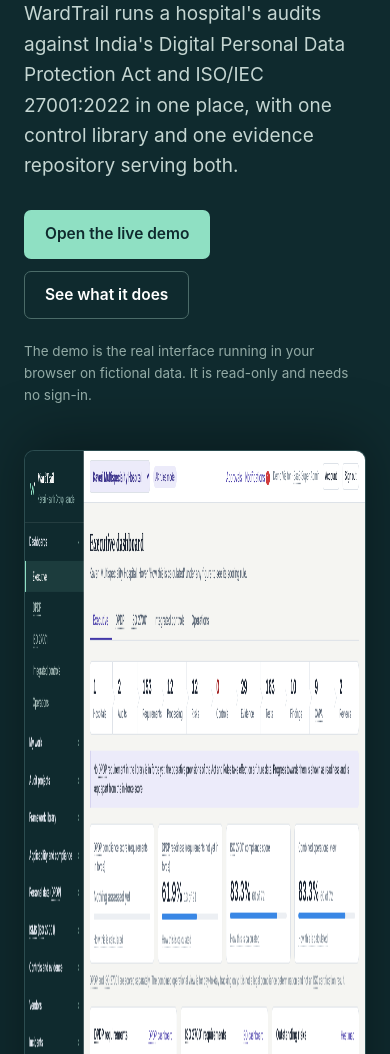
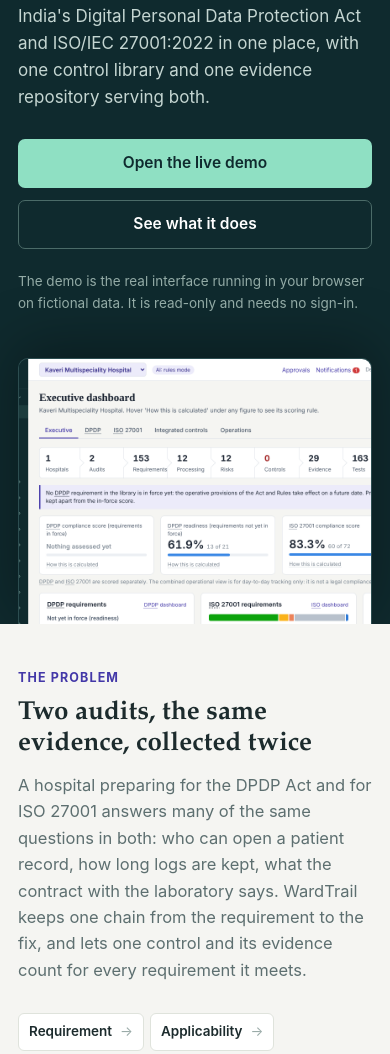
Before and after one commit to ClauseTrail/wardtrail-site, a plain HTML site: page index.html in a window 390 px wide. Shown: the part 237-1291 px from the top of the page. Drawn offline with Linux system fonts and the light colour scheme.

Commit message:
Fix distorted hero image; make screenshots readable on phones
Co-Authored-By: Claude Fable 5.2 <noreply@anthropic.com>
Claude-Session: https://claude.ai/code/session_017m1U1Xjhw899iGf1Tbhvyu

```diff
--- a/index.html
+++ b/index.html
@@ -11,7 +11,7 @@
   --serif: "Iowan Old Style", "Palatino Linotype", Palatino, Georgia, serif; --sans: Inter, -apple-system, "Segoe UI", Roboto, "Helvetica Neue", Arial, sans-serif; }
 * { box-sizing: border-box; } html { scroll-behavior: smooth; }
 body { margin: 0; font: 16px/1.6 var(--sans); color: var(--text); background: var(--paper); }
-a { color: var(--iris); } img { max-width: 100%; display: block; }
+a { color: var(--iris); } img { max-width: 100%; height: auto; display: block; }
 .wrap { max-width: 1120px; margin: 0 auto; padding: 0 24px; }
 h1, h2, h3 { font-family: var(--serif); line-height: 1.2; margin: 0; text-wrap: balance; }
 h2 { font-size: clamp(26px, 3.4vw, 36px); margin-bottom: 12px; } h3 { font-size: 20px; margin-bottom: 6px; }
@@ -28,7 +28,7 @@ header.hero { background: var(--ink); color: #fff; padding: 72px 0 0; overflow:
 .hero h1 { font-size: clamp(36px, 5.6vw, 60px); max-width: 820px; } .hero h1 em { font-style: normal; color: var(--mint); }
 .hero p.sub { font-size: 19px; color: #c5d6d2; max-width: 690px; margin: 20px 0 28px; }
 .hero .cta { display: flex; gap: 12px; flex-wrap: wrap; margin-bottom: 22px; } .hero .fine { font-size: 13.5px; color: #93aba6; margin-bottom: 44px; }
-.hero .shot { border-radius: 10px 10px 0 0; border: 1px solid #2c4d50; border-bottom: 0; box-shadow: 0 -10px 60px rgba(0,0,0,.35); }
+.hero .shotwrap { display: block; overflow: hidden; border-radius: 10px 10px 0 0; border: 1px solid #2c4d50; border-bottom: 0; box-shadow: 0 -10px 60px rgba(0,0,0,.35); }
 section { padding: 76px 0; } section.alt { background: #fff; border-top: 1px solid var(--line); border-bottom: 1px solid var(--line); }
 .eyebrow { font-size: 12.5px; font-weight: 700; letter-spacing: .09em; text-transform: uppercase; color: var(--iris); margin-bottom: 10px; }
 .chain { display: flex; flex-wrap: wrap; gap: 6px; list-style: none; padding: 0; margin: 30px 0 0; }
@@ -38,7 +38,7 @@ section { padding: 76px 0; } section.alt { background: #fff; border-top: 1px sol
 .fw { background: var(--card); border: 1px solid var(--line); border-radius: 10px; padding: 24px; border-top: 4px solid var(--iris); } .fw.b { border-top-color: #1f8a6a; }
 .fw ul, .plain { margin: 10px 0 0; padding-left: 20px; } .fw li, .plain li { margin-bottom: 6px; }
 .feature { display: grid; grid-template-columns: 5fr 7fr; gap: 44px; align-items: center; margin-top: 64px; } .feature:nth-of-type(even) .txt { order: 2; }
-.feature img { border: 1px solid var(--line); border-radius: 10px; box-shadow: 0 12px 40px rgba(15,42,46,.12); }
+.feature > a { display: block; overflow: hidden; min-width: 0; border: 1px solid var(--line); border-radius: 10px; box-shadow: 0 12px 40px rgba(15,42,46,.12); } .feature > div { min-width: 0; } .feature img { width: 100%; }
 .feature .req { font: 600 12px ui-monospace, Menlo, monospace; color: var(--muted); margin-bottom: 8px; }
 .grid3 { display: grid; grid-template-columns: repeat(3, 1fr); gap: 18px; margin-top: 30px; }
 .tile { background: var(--card); border: 1px solid var(--line); border-radius: 10px; padding: 20px; } .tile p { margin: 0; font-size: 15px; color: var(--muted); }
@@ -52,6 +52,16 @@ th, td { text-align: left; padding: 11px 16px; border-bottom: 1px solid var(--li
 .status { display: grid; grid-template-columns: 1fr 1fr; gap: 22px; margin-top: 26px; }
 footer { background: var(--ink); color: #b6c9c5; padding: 40px 0; font-size: 14.5px; } footer a { color: var(--mint); } footer b { color: #fff; }
 @media (max-width: 860px) { .two, .feature, .grid3, .steps, .status { grid-template-columns: 1fr; } .feature:nth-of-type(even) .txt { order: 0; } nav a.l { display: none; } section { padding: 54px 0; } .feature { margin-top: 44px; gap: 20px; } }
+/* Phones: a full desktop screenshot shrunk to phone width is unreadable, so show the working area of each screen (without the menu) at about 1.7 times the size. */
+@media (max-width: 600px) {
+  .wrap { padding: 0 18px; } header.hero { padding-top: 48px; } .hero p.sub { font-size: 17px; } .lede { font-size: 16.5px; } section { padding: 44px 0; }
+  .hero .cta .btn { flex: 1 1 100%; text-align: center; }
+  .feature > a, .hero .shotwrap { aspect-ratio: 4 / 3; } .feature > a img, .hero .shotwrap img { width: 172%; max-width: none; margin-left: -27%; }
+  .chain li { padding: 7px 10px; font-size: 13.5px; } .chain li::after { margin-left: 8px; }
+  .fw, .tile, .steps li { padding: 18px; } .formula { padding: 20px; } .no { padding: 16px 18px; }
+  table { font-size: 14px; } th, td { padding: 9px 10px; }
+}
+@media (min-width: 601px) and (max-width: 860px) { .grid3, .steps { grid-template-columns: 1fr 1fr; } }
 </style>
 </head>
 <body>
@@ -66,7 +76,7 @@ footer { background: var(--ink); color: #b6c9c5; padding: 40px 0; font-size: 14.
   <p class="sub">WardTrail runs a hospital's audits against India's Digital Personal Data Protection Act and ISO/IEC 27001:2022 in one place, with one control library and one evidence repository serving both.</p>
   <div class="cta"><a class="btn mint" href="demo/">Open the live demo</a><a class="btn ghost" href="#features">See what it does</a></div>
   <p class="fine">The demo is the real interface running in your browser on fictional data. It is read-only and needs no sign-in.</p>
-  <img class="shot" src="images/dashboard.png" alt="WardTrail executive dashboard showing separate DPDP and ISO 27001 scores, audit progress, findings, CAPA ageing and risks for a sample hospital" width="1440" height="1180">
+  <a class="shotwrap" href="demo/"><img src="images/dashboard.png" alt="WardTrail executive dashboard showing separate DPDP and ISO 27001 scores, audit progress, findings, CAPA ageing and risks for a sample hospital" width="1440" height="1180"></a>
 </div></header>
 
 <section><div class="wrap">
```
